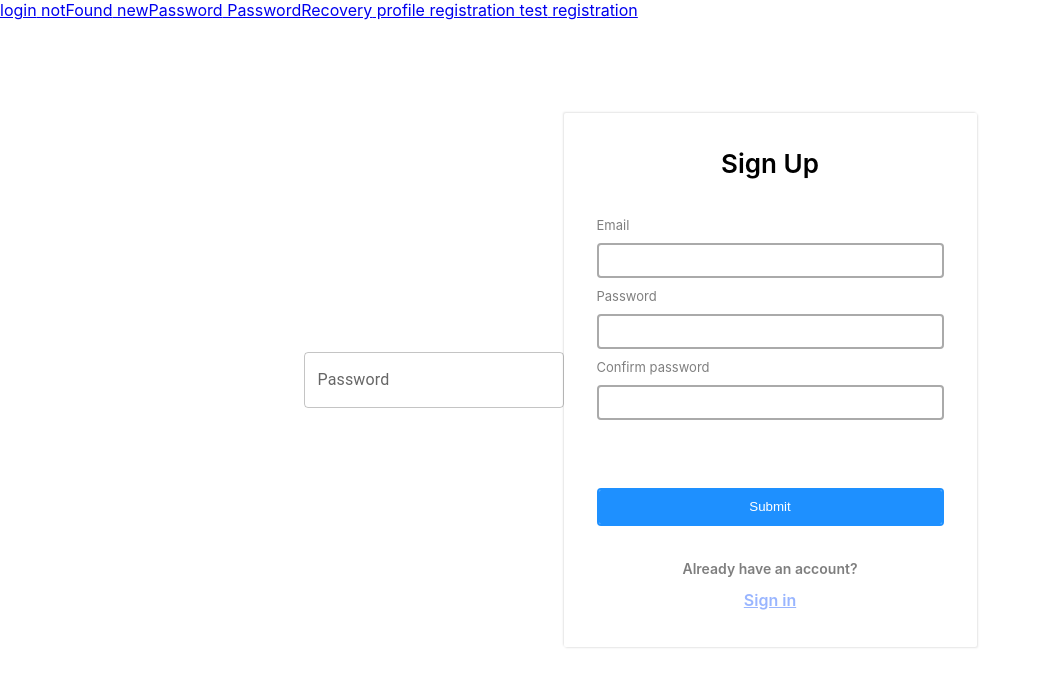
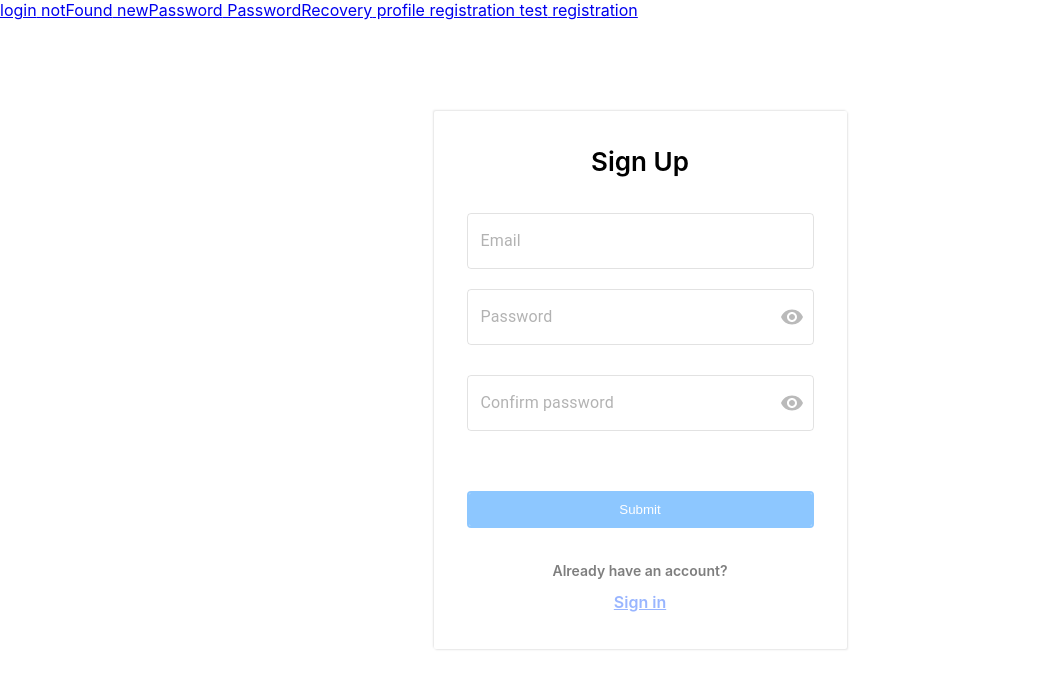
Before and after one commit to Reni101/Cards-app, a React (Create React App) app: page /#/registration in a window 1280 px wide. Shown: the top 688 px of the page, without its empty margins (0-1040 px from the left). Built offline with nearby package versions, Linux system fonts and the light colour scheme.

Commit message:
fix registrationPage

```diff
--- a/package.json
+++ b/package.json
@@ -4,6 +4,10 @@
   "version": "0.1.0",
   "private": true,
   "dependencies": {
+    "@emotion/react": "^11.10.5",
+    "@emotion/styled": "^11.10.5",
+    "@mui/icons-material": "^5.10.14",
+    "@mui/material": "^5.10.14",
     "@testing-library/jest-dom": "^5.14.1",
     "@testing-library/react": "^13.0.0",
     "@testing-library/user-event": "^13.2.1",
--- a/src/pages/registrationPage/RegistrationPage.module.css
+++ b/src/pages/registrationPage/RegistrationPage.module.css
@@ -26,29 +26,18 @@
     margin-bottom: 31px;
 }
 
-.RegistrationPageForm span {
-    font-style: normal;
-    font-weight: 400;
-    font-size: 13px;
-    line-height: 20px;
-    color: #000000;
-    opacity: 0.5;
-}
 
 
 .emailBlock {
-    display: flex;
-    flex-direction: column;
+  margin-bottom: 20px;
 }
 
 .passwordBlock {
-    display: flex;
-    flex-direction: column;
+    margin-bottom: 30px;
 }
 
 .confirmPasswordBlock {
-    display: flex;
-    flex-direction: column;
+
     margin-bottom: 60px;
 }
 
--- a/src/pages/registrationPage/RegistrationPage.tsx
+++ b/src/pages/registrationPage/RegistrationPage.tsx
@@ -1,32 +1,14 @@
 import React from 'react';
 import style from './RegistrationPage.module.css'
-import SuperInputText from "../../common/SuperInputText/SuperInputText";
-import SuperButton from "../../common/SuperButton/SuperButton";
-import {useFormik} from "formik";
-import {registrationTC} from "../../Redux/RegistrationReducer";
-import {useAppDispatch, useAppSelector} from "../../hooks/hooks";
+import {useAppSelector} from "../../hooks/hooks";
 import {Navigate, useNavigate} from "react-router-dom";
-import {FormControl, IconButton, InputAdornment, InputLabel, OutlinedInput } from '@mui/material';
+
+import FormForRegistration from "./formForRegistration/FormForRegistration";
 
 export const RegistrationPage = () => {
-    const dispatch = useAppDispatch()
+
     const navigate = useNavigate()
     const isSuccessful = useAppSelector (state => state.Registration.isSuccessfulRegistration)
-    const formik = useFormik({
-        initialValues: {
-            email: '',
-            password: '',
-            confirmPassword: ''
-        },
-        onSubmit: values => {
-            const data = {
-                email: values.email,
-                password: String(values.password)
-            }
-
-            dispatch(registrationTC(data))
-        },
-    });
 
 
     const signInClick = () => {
@@ -40,68 +22,14 @@ export const RegistrationPage = () => {
     return (
         <div className={style.registrationPageBlock}>
             <div>
-                <FormControl  variant="outlined" fullWidth={true}>
-                    <InputLabel htmlFor="outlined-adornment-password"
-                                color={formik.touched.password && formik.errors.password ? "error" : "success"}
-                    >Password</InputLabel>
-                    <OutlinedInput
-                        id="outlined-adornment-password"
-                        type={'password'}
-                        // type={values.showPassword ? 'text' : 'password'}
-                        value={formik.values.password}
-                        name="password"
-                        onChange={formik.handleChange}
-                        label="Password"
-                        color={formik.touched.password && formik.errors.password ? "error" : "success"}
-                        endAdornment={
-                            <InputAdornment position="end">
-                                <IconButton
-                                    aria-label="toggle password visibility"
-                                    // onClick={handleClickShowPassword}
-                                    // onMouseDown={handleMouseDownPassword}
-                                    edge="end"
-                                >
-                                    {/*{values.showPassword ? <VisibilityOff/> : <Visibility/>}*/}
-                                </IconButton>
-                            </InputAdornment>
-                        }
-                    />
-                </FormControl>
+
             </div>
             <div className={style.registrationPageContent}>
                 <div className={style.registrationPageTitle}>
                     Sign Up
                 </div>
-                <form onSubmit={formik.handleSubmit} className={style.RegistrationPageForm}>
-                    <div className={style.emailBlock}>
-                        <span>Email</span>
-                        <SuperInputText
-                            name='email'
-                            value={formik.values.email}
-                            onChange={formik.handleChange}
-                            style={{width: '347px'}} type="text"/>
-                    </div>
-                    <div className={style.passwordBlock}>
-                        <span>Password</span>
-                        <SuperInputText
-                            name='password'
-                            value={formik.values.password}
-                            onChange={formik.handleChange}
-                            style={{width: '347px'}} type="password"/>
-                    </div>
-                    <div className={style.confirmPasswordBlock}>
-                        <span>Confirm password</span>
-                        <SuperInputText
-                            name='confirmPassword'
-                            value={formik.values.confirmPassword}
-                            onChange={formik.handleChange}
-                            style={{width: '347px'}} type="password"/>
-                    </div>
-                    <div className={style.signUpBlockBtn}>
-                        <SuperButton style={{width: '347px'}}>Sign up</SuperButton>
-                    </div>
-                </form>
                 <div className={style.signInBlock}>
+                    <FormForRegistration/>
                     <div className={style.signInTitle}>Already have an account?</div>
                     <div onClick={signInClick} className={style.signInBtn}>Sign in</div>
 
--- /dev/null
+++ b/src/pages/registrationPage/formForRegistration/FormForRegistration.tsx
@@ -0,0 +1,72 @@
+import React from 'react';
+import style from "../RegistrationPage.module.css";
+import SuperInputText from "../../../common/SuperInputText/SuperInputText";
+import SuperButton from "../../../common/SuperButton/SuperButton";
+import {useFormik} from "formik";
+import {registrationTC} from "../../../Redux/RegistrationReducer";
+import {useAppDispatch} from "../../../hooks/hooks";
+import InputForRegistration from "./InputForRegistration";
+
+
+type FormForRegistrationProps = {}
+
+const FormForRegistration = (props: FormForRegistrationProps) => {
+
+    const dispatch = useAppDispatch()
+
+    const formik = useFormik({
+        initialValues: {
+            email: '',
+            password: '',
+            confirmPassword: ''
+        },
+        onSubmit: values => {
+            const data = {
+                email: values.email,
+                password: String(values.password)
+            }
+
+            dispatch(registrationTC(data))
+        },
+    });
+
+    return (
+        <form onSubmit={formik.handleSubmit} className={style.RegistrationPageForm}>
+            <div className={style.emailBlock}>
+                <InputForRegistration
+                    value={formik.values.email}
+                    onChange={formik.handleChange}
+                    name={'email'}
+                    label={'Email'}
+
+                />
+
+
+            </div>
+            <div className={style.passwordBlock}>
+                <InputForRegistration
+                    value={formik.values.password}
+                    onChange={formik.handleChange}
+                    name={'password'}
+                    label={'Password'}
+
+                />
+
+            </div>
+            <div className={style.confirmPasswordBlock}>
+                <InputForRegistration
+                    value={formik.values.confirmPassword}
+                    onChange={formik.handleChange}
+                    name={'confirmPassword'}
+                    label={'Confirm password'}
+
+                />
+            </div>
+                <div className={style.signUpBlockBtn}>
+                    <SuperButton style={{width: '347px'}}>Sign up</SuperButton>
+                </div>
+        </form>
+)
+}
+
+export default FormForRegistration;
--- /dev/null
+++ b/src/pages/registrationPage/formForRegistration/InputForRegistration.tsx
@@ -0,0 +1,53 @@
+import React, {useState} from 'react';
+import {FormControl, IconButton, InputAdornment, InputLabel, OutlinedInput} from '@mui/material';
+import {Visibility, VisibilityOff} from "@mui/icons-material";
+
+type InputForRegistrationProps = {
+    value: string | number
+    onChange: (e: React.ChangeEvent<any>) => void
+    name: string
+    type?: string
+    label?: string
+
+}
+const InputForRegistration = (props: InputForRegistrationProps) => {
+    const [isVisiblePassword, setIsVisiblePassword] = useState(false)
+    const handlerShowPassword = () => {
+        setIsVisiblePassword(!isVisiblePassword)
+    }
+    let typeInput = 'password'
+   if (props.name === 'email') {
+      typeInput = 'text'
+   }
+    return (
+        <FormControl variant="outlined" fullWidth={true}>
+            <InputLabel htmlFor="outlined-adornment-password"
+                // color={formik.touched.password && formik.errors.password ? "error" : "success"}
+            >{props.label}</InputLabel>
+            <OutlinedInput
+                id="outlined-adornment-password"
+                // type={props.type}
+                type={isVisiblePassword ? 'text' : typeInput}
+                value={props.value}
+                name={props.name}
+                onChange={props.onChange}
+                label={props.label}
+                // color={formik.touched.password && formik.errors.password ? "error" : "success"}
+                endAdornment={
+                    <InputAdornment position="end">
+                        <IconButton
+                            aria-label="toggle password visibility"
+                            onClick={handlerShowPassword}
+                            // onMouseDown={handleMouseDownPassword}
+                            edge="end"
+                        >
+                            {props.name !== 'email' && (isVisiblePassword ? <VisibilityOff/> : <Visibility/>)}
+                        </IconButton>
+                    </InputAdornment>
+                }
+            />
+        </FormControl>
+    );
+};
+
+export default InputForRegistration;
```
Also changed, not shown: 1 other file (tests, documents, lock files or other folders).
